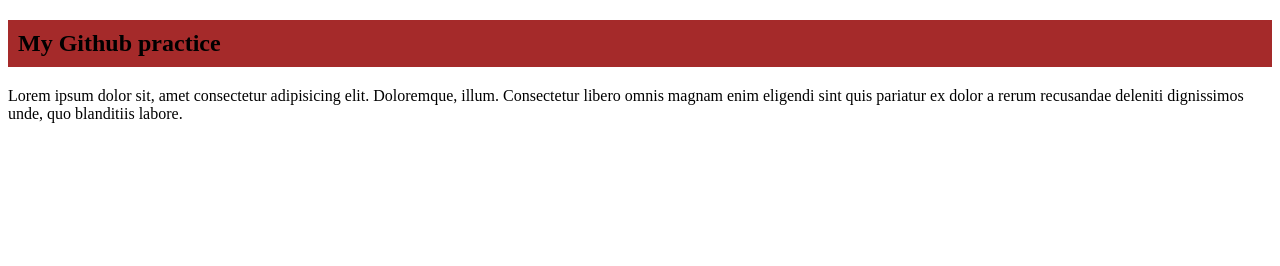
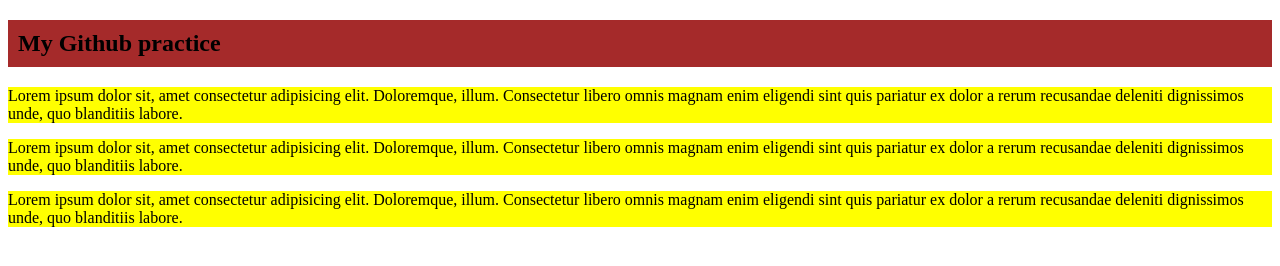
Before and after one commit to saishab02/My-simple-website, a plain HTML site: page Index.html in a window 1280 px wide. Drawn offline with Linux system fonts and the light colour scheme.

Commit message:
added more two pragraph

```diff
--- a/Index.html
+++ b/Index.html
@@ -8,6 +8,11 @@
 </head>
 <body>
     <h2 class="div">My Github practice</h2>
-    <p>Lorem ipsum dolor sit, amet consectetur adipisicing elit. Doloremque, illum. Consectetur libero omnis magnam enim eligendi sint quis pariatur ex dolor a rerum recusandae deleniti dignissimos unde, quo blanditiis labore.</p>
+ <p class="cc">Lorem ipsum dolor sit, amet consectetur adipisicing elit. Doloremque, illum. Consectetur libero omnis magnam enim eligendi sint quis pariatur ex dolor a rerum recusandae deleniti dignissimos unde, quo blanditiis labore.</p>
+ <p class="cc">Lorem ipsum dolor sit, amet consectetur adipisicing elit. Doloremque, illum. Consectetur libero omnis magnam enim eligendi sint quis pariatur ex dolor a rerum recusandae deleniti dignissimos unde, quo blanditiis labore.</p>
+ <p class="cc">Lorem ipsum dolor sit, amet consectetur adipisicing elit. Doloremque, illum. Consectetur libero omnis magnam enim eligendi sint quis pariatur ex dolor a rerum recusandae deleniti dignissimos unde, quo blanditiis labore.</p>
+
+
+
 </body>
 </html>
--- a/styles/blogs.css
+++ b/styles/blogs.css
@@ -2,3 +2,7 @@
 background-color: brown;
 padding: 10px;
 }
+.cc{
+    background-color: yellow;
+    margin-bottom: 10px;
+}
```
